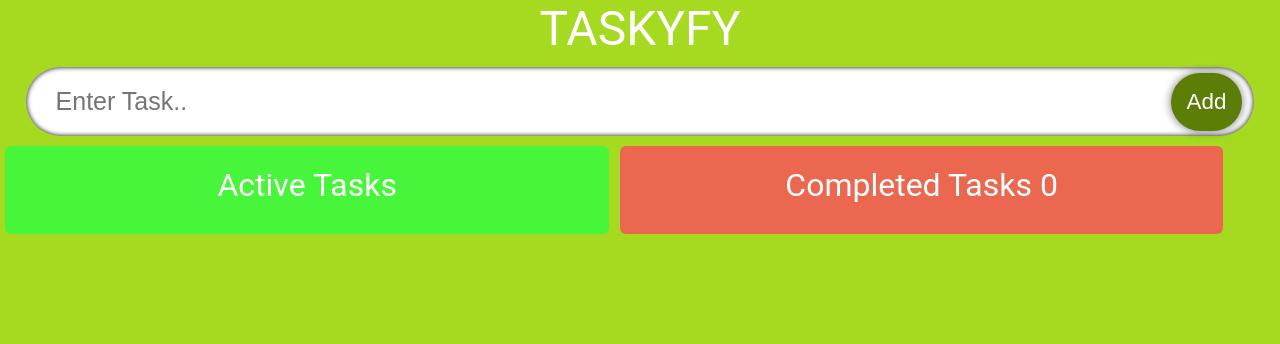
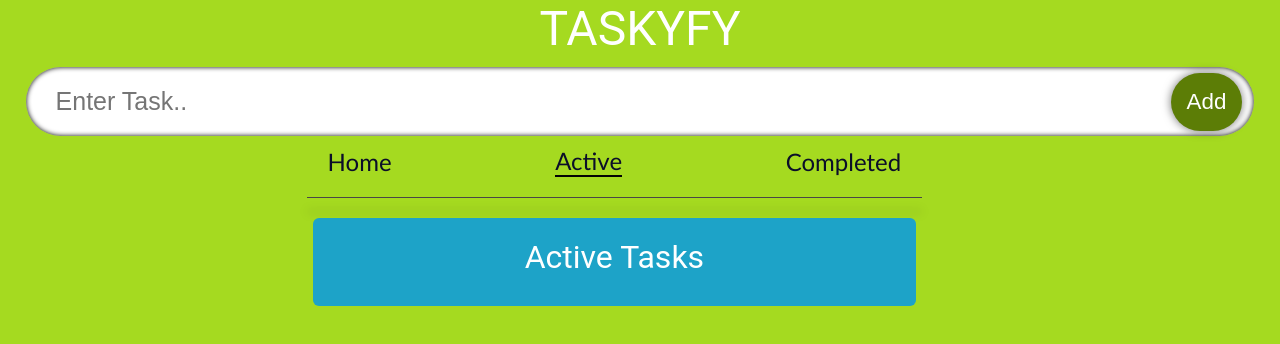
Before and after one commit to DarshanPro123/typeScript_Tutorial, a React (Vite) app in the folder taskyFyPractice1/: page /active in a window 1280 px wide. Shown: the top 344 px of the page. Built offline with nearby package versions, Linux system fonts and the light colour scheme.

Commit message:
Add navigation to all components b.w todos

```diff
--- a/taskyFyPractice1/package.json
+++ b/taskyFyPractice1/package.json
@@ -13,6 +13,7 @@
     "react": "^18.3.1",
     "react-dom": "^18.3.1",
     "react-icons": "^5.3.0",
+    "react-router-dom": "^6.28.0",
     "react-toastify": "^10.0.6"
   },
   "devDependencies": {
--- a/taskyFyPractice1/src/App.tsx
+++ b/taskyFyPractice1/src/App.tsx
@@ -3,6 +3,7 @@ import InputField from "./components/InputField.js";
 import { Todo } from "./models.js";
 import TodoList from "./components/TodoList";
 import "react-toastify/dist/ReactToastify.css";
+import { BrowserRouter as Router } from "react-router-dom";
 import { Bounce, toast, ToastContainer } from "react-toastify";
 
 const App = () => {
@@ -34,6 +35,8 @@ const App = () => {
     }
   };
   return (
+    <Router>
+      {" "}
       <div>
         <div className="heading">taskyFy</div>
 
@@ -64,6 +67,7 @@ const App = () => {
           transition={Bounce}
         />
       </div>
+    </Router>
   );
 };
 
--- /dev/null
+++ b/taskyFyPractice1/src/components/ActiveTodos/ActiveTodos.tsx
@@ -0,0 +1,37 @@
+import React from "react";
+import SingleTodo from "../SingleTodo";
+import { Todo } from "../../models";
+
+interface ActiveTodosProps {
+  todos: Todo[];
+  setTodos: React.Dispatch<React.SetStateAction<Todo[]>>;
+  setUpdateId: React.Dispatch<React.SetStateAction<number | null>>;
+  setTask: React.Dispatch<React.SetStateAction<string>>;
+}
+
+const ActiveTodos: React.FC<ActiveTodosProps> = ({
+  todos,
+  setTodos,
+  setUpdateId,
+  setTask,
+}) => {
+  return (
+    <div className="todos activeTask">
+      <span className="todos__heading">Active Tasks</span>
+      {todos
+        .filter((todo) => !todo.isCompleted) // Show only active tasks
+        .map((todo) => (
+          <SingleTodo
+            setTask={setTask}
+            setUpdateId={setUpdateId}
+            key={todo.id}
+            todo={todo}
+            todos={todos}
+            setTodos={setTodos}
+          />
+        ))}
+    </div>
+  );
+};
+
+export default ActiveTodos;
--- /dev/null
+++ b/taskyFyPractice1/src/components/AllTodos/AllTodos.tsx
@@ -0,0 +1,41 @@
+import React from "react";
+import SingleTodo from "../SingleTodo";
+import { Todo } from "../../models";
+
+interface AllTodosProps {
+  todos: Todo[];
+  setTodos: React.Dispatch<React.SetStateAction<Todo[]>>;
+  setUpdateId: React.Dispatch<React.SetStateAction<number | null>>;
+  setTask: React.Dispatch<React.SetStateAction<string>>;
+}
+
+const AllTodos: React.FC<AllTodosProps> = ({
+  todos,
+  setTodos,
+  setUpdateId,
+  setTask,
+}) => {
+  return (
+    <div className="todos">
+      <span className="todos__heading">All Tasks</span>
+      {todos.map((todo) => (
+        <SingleTodo
+          setTask={setTask}
+          setUpdateId={setUpdateId}
+          key={todo.id}
+          todo={todo}
+          todos={todos}
+          setTodos={setTodos}
+        />
+      ))}
+    </div>
+  );
+};
+
+export default AllTodos;
+
+// const AllTodos = () => {
+//   return <div></div>;
+// };
+
+// export default AllTodos;
--- /dev/null
+++ b/taskyFyPractice1/src/components/ComplatedTodos/ComplatedTodos.tsx
@@ -0,0 +1,42 @@
+import { Todo } from "../../models";
+import SingleTodo from "../SingleTodo";
+
+interface ComplatedTodosProps {
+  todos: Todo[];
+  setTodos: React.Dispatch<React.SetStateAction<any>>;
+  setUpdateId: React.Dispatch<React.SetStateAction<number | null>>;
+  setTask: React.Dispatch<React.SetStateAction<string>>;
+  complatedLength: number;
+}
+
+const ComplatedTodos: React.FC<ComplatedTodosProps> = ({
+  todos,
+  setTodos,
+  setUpdateId,
+  setTask,
+  complatedLength,
+}) => {
+  return (
+    <div className="todos remove">
+      <span className="todos__heading">
+        {complatedLength > 0
+          ? ` Completed Tasks ${complatedLength}`
+          : "No Completed Tasks"}
+      </span>
+      {todos
+        .filter((todo) => todo.isCompleted) // Show only completed tasks
+        .map((todo) => (
+          <SingleTodo
+            setTask={setTask}
+            setUpdateId={setUpdateId}
+            key={todo.id}
+            todo={todo}
+            todos={todos}
+            setTodos={setTodos}
+          />
+        ))}
+    </div>
+  );
+};
+
+export default ComplatedTodos;
--- a/taskyFyPractice1/src/components/TodoList.tsx
+++ b/taskyFyPractice1/src/components/TodoList.tsx
@@ -1,5 +1,8 @@
 import { Todo } from "../models";
-import SingleTodo from "./SingleTodo";
+import ComplatedTodos from "./ComplatedTodos/ComplatedTodos";
+import ActiveTodos from "./ActiveTodos/ActiveTodos";
+import AllTodos from "./AllTodos/AllTodos";
+import { NavLink, Route, Routes } from "react-router-dom";
 
 interface TodoListProps {
   todos: Todo[];
@@ -19,38 +22,49 @@ const TodoList: React.FC<TodoListProps> = ({
   ).length;
   return (
     <div className="container">
-      <div className="todos">
-        <span className="todos__heading">Active Tasks</span>
-        {todos
-          .filter((todo) => !todo.isCompleted) // Show only active tasks
-          .map((todo) => (
-            <SingleTodo
-              setTask={setTask}
-              setUpdateId={setUpdateId}
-              key={todo.id}
-              todo={todo}
+      <nav className="nav">
+        <NavLink to="/">Home</NavLink>
+        <NavLink to="/active">Active</NavLink>
+        <NavLink to="/complated">Completed</NavLink>
+      </nav>
+      <div className="dark-line"></div>
+
+      <Routes>
+        <Route
+          path="/"
+          element={
+            <AllTodos
               todos={todos}
               setTodos={setTodos}
+              setUpdateId={setUpdateId}
+              setTask={setTask}
             />
-          ))}
-      </div>
-      <div className="todos remove">
-        <span className="todos__heading">
-          Completed Tasks {complatedLength}
-        </span>
-        {todos
-          .filter((todo) => todo.isCompleted) // Show only completed tasks
-          .map((todo) => (
-            <SingleTodo
-              setTask={setTask}
-              setUpdateId={setUpdateId}
-              key={todo.id}
-              todo={todo}
+          }
+        />
+        <Route
+          path="/active"
+          element={
+            <ActiveTodos
               todos={todos}
               setTodos={setTodos}
+              setUpdateId={setUpdateId}
+              setTask={setTask}
             />
-          ))}
-      </div>
+          }
+        />
+        <Route
+          path="/complated"
+          element={
+            <ComplatedTodos
+              todos={todos}
+              setTodos={setTodos}
+              setUpdateId={setUpdateId}
+              setTask={setTask}
+              complatedLength={complatedLength}
+            />
+          }
+        />
+      </Routes>
     </div>
   );
 };
--- a/taskyFyPractice1/src/index.css
+++ b/taskyFyPractice1/src/index.css
@@ -65,9 +65,40 @@ body {
 .container {
   display: flex;
   width: 96%;
+  flex-direction: column;
   margin-top: 10px;
+  gap: 20px;
   justify-content: space-between;
   align-items: flex-start;
+}
+
+.nav {
+  display: flex;
+  justify-content: space-around;
+  align-items: center;
+  width: 60%;
+  /* padding: 0 20px; */
+  margin: 0px auto;
+}
+
+.dark-line {
+  background-color: #484747;
+  height: 1.3px;
+  width: 50%;
+  margin: 0px auto;
+  box-shadow: 0px 14px 10px rgba(0, 0, 0, 0.36);
+}
+
+.nav a {
+  color: #0b0e29;
+  font-size: 1.5rem;
+  text-decoration: none;
+  font-family: "Gill Sans", "Gill Sans MT", Calibri, "Trebuchet MS", sans-serif;
+}
+
+.active {
+  border-bottom: 2px solid #030303;
+  color: #0cdbea;
 }
 .todos {
   display: flex;
@@ -76,7 +107,7 @@ body {
   flex-direction: column;
   align-items: center;
   justify-content: center;
-  background-color: #47f63a;
+  background-color: #f6853a;
   padding: 10px;
   border-radius: 6px;
 }
@@ -85,6 +116,10 @@ body {
   font-size: 2rem;
   padding: 10px 20px;
   margin-bottom: 10px;
+}
+
+.activeTask {
+  background-color: #1da3c8;
 }
 
 .remove {
```
Also changed, not shown: 1 other file (tests, documents, lock files or other folders). Lines whose indentation alone changed are shown as unchanged.
